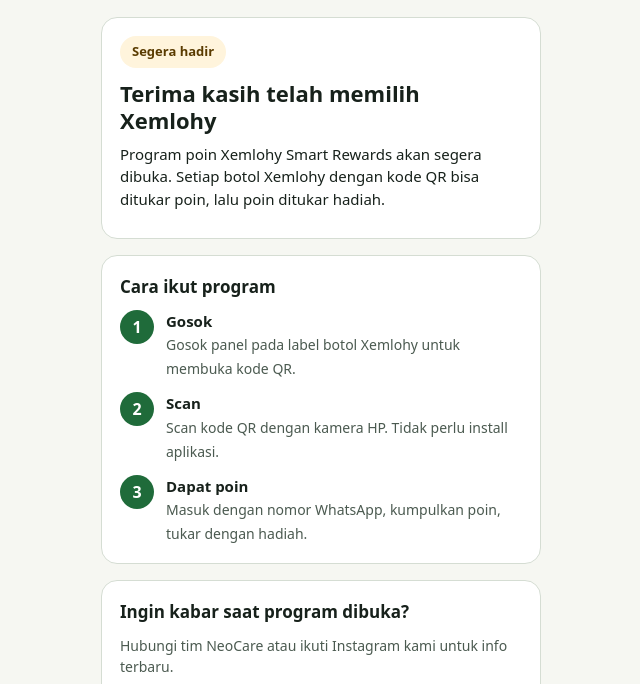
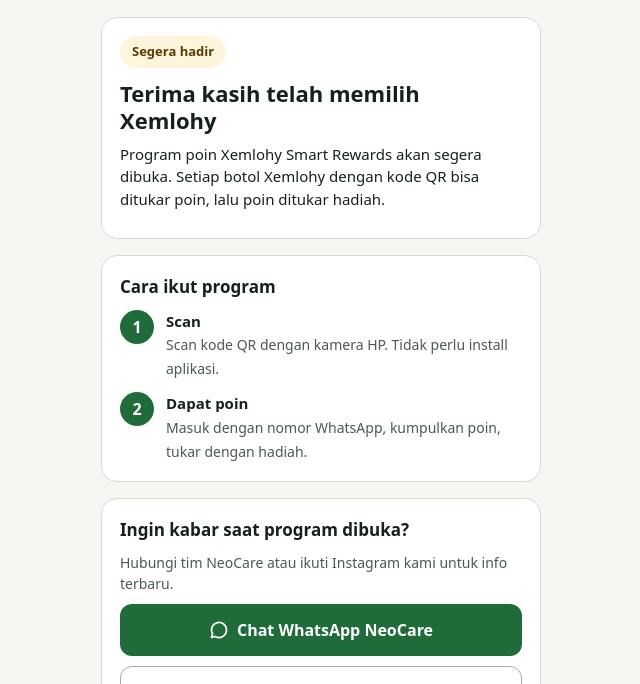
Before and after one commit to ncsindonesia/xemlohy-rewards, a plain HTML site: page index.html in a window 1280 px wide. Shown: the part 87-771 px from the top of the page, without its empty margins (319-959 px from the left). Drawn offline with Linux system fonts and the light colour scheme.

Commit message:
Update index.html

```diff
--- a/index.html
+++ b/index.html
@@ -67,9 +67,8 @@
     <section class="card" aria-labelledby="cara">
       <h2 id="cara">Cara ikut program</h2>
       <ol class="steps">
-        <li><div class="num">1</div><div><b>Gosok</b><span>Gosok panel pada label botol Xemlohy untuk membuka kode QR.</span></div></li>
-        <li><div class="num">2</div><div><b>Scan</b><span>Scan kode QR dengan kamera HP. Tidak perlu install aplikasi.</span></div></li>
-        <li><div class="num">3</div><div><b>Dapat poin</b><span>Masuk dengan nomor WhatsApp, kumpulkan poin, tukar dengan hadiah.</span></div></li>
+        <li><div class="num">1</div><div><b>Scan</b><span>Scan kode QR dengan kamera HP. Tidak perlu install aplikasi.</span></div></li>
+        <li><div class="num">2</div><div><b>Dapat poin</b><span>Masuk dengan nomor WhatsApp, kumpulkan poin, tukar dengan hadiah.</span></div></li>
       </ol>
     </section>
 
```
